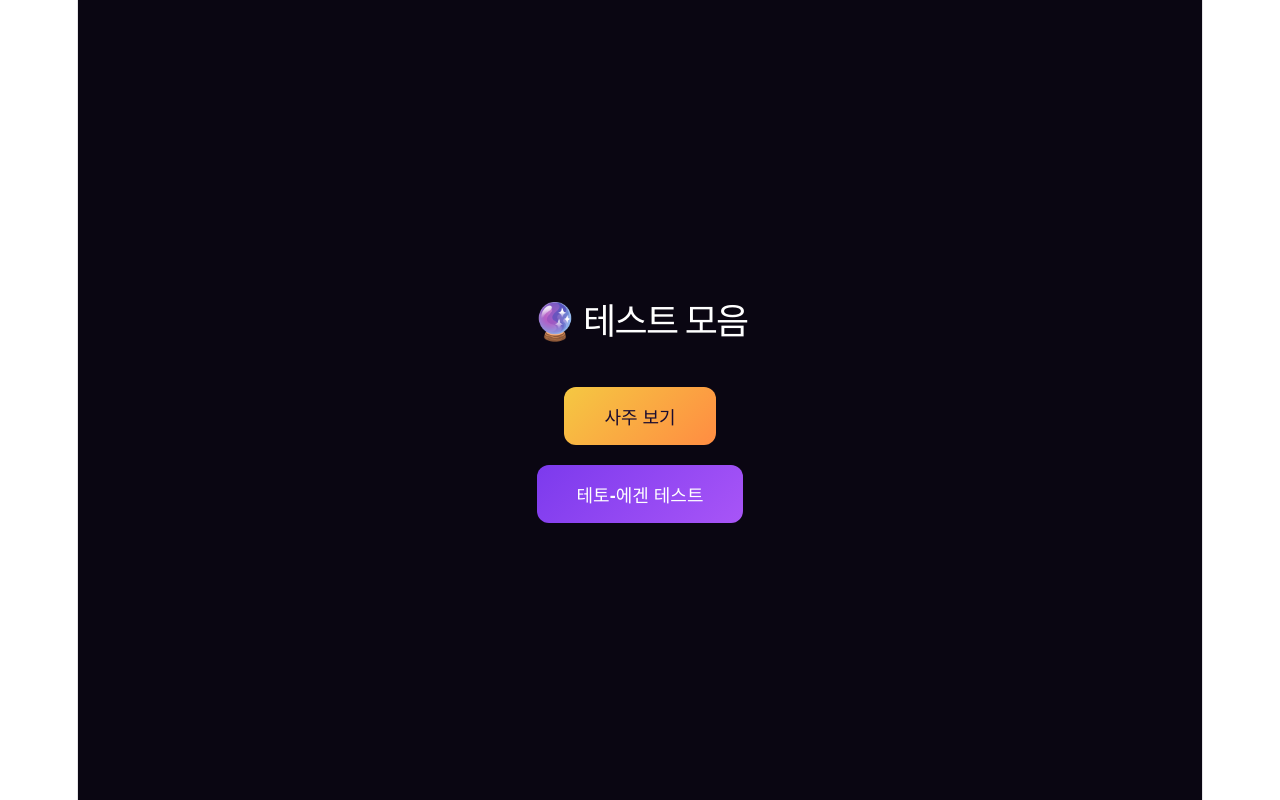
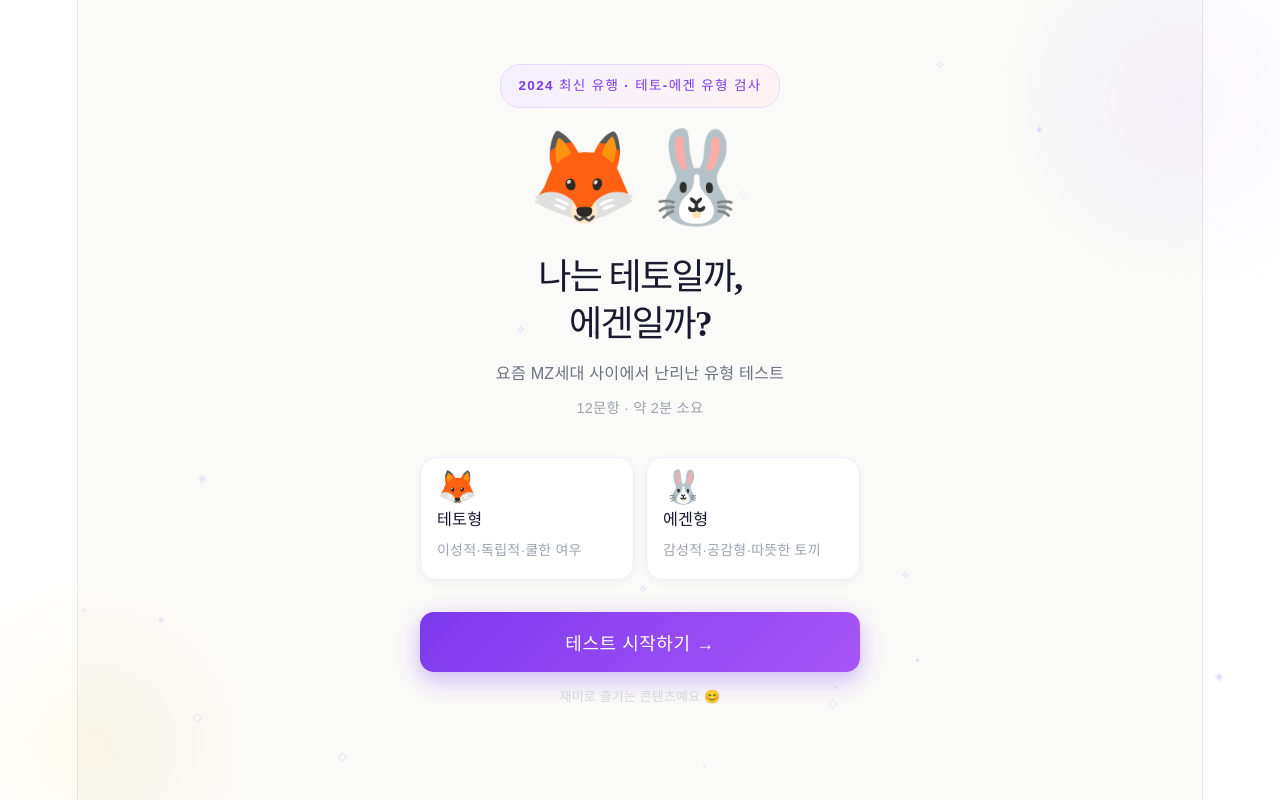
Before and after one commit to rujina0-maker/my-test-app, a React (Vite) app: page / in a window 1280 px wide. Built offline with nearby package versions, Linux system fonts and the light colour scheme; a web font is replaced by a local one.

Commit message:
remove saju

```diff
--- a/src/App.jsx
+++ b/src/App.jsx
@@ -1,22 +1,5 @@
-import { useState } from "react";
-import Saju from "./saju-ai";
 import TetoEgen from "./teto-egen";
 
 export default function App() {
-  const [page, setPage] = useState("home");
-
-  if (page === "saju") return <Saju />;
-  if (page === "teto") return <TetoEgen />;
-
-  return (
-    <div style={{ minHeight: "100vh", background: "#0a0612", display: "flex", flexDirection: "column", alignItems: "center", justifyContent: "center", gap: "20px" }}>
-      <h1 style={{ color: "#fff", fontFamily: "serif", fontSize: "2rem" }}>🔮 테스트 모음</h1>
-      <button onClick={() => setPage("saju")} style={{ padding: "16px 40px", background: "linear-gradient(135deg, #f5c842, #ff8c42)", border: "none", borderRadius: "12px", color: "#1a0c30", fontSize: "1rem", fontWeight: 700, cursor: "pointer" }}>
-        사주 보기
-      </button>
-      <button onClick={() => setPage("teto")} style={{ padding: "16px 40px", background: "linear-gradient(135deg, #7c3aed, #a855f7)", border: "none", borderRadius: "12px", color: "#fff", fontSize: "1rem", fontWeight: 700, cursor: "pointer" }}>
-        테토-에겐 테스트
-      </button>
-    </div>
-  );
+  return <TetoEgen />;
 }
```
